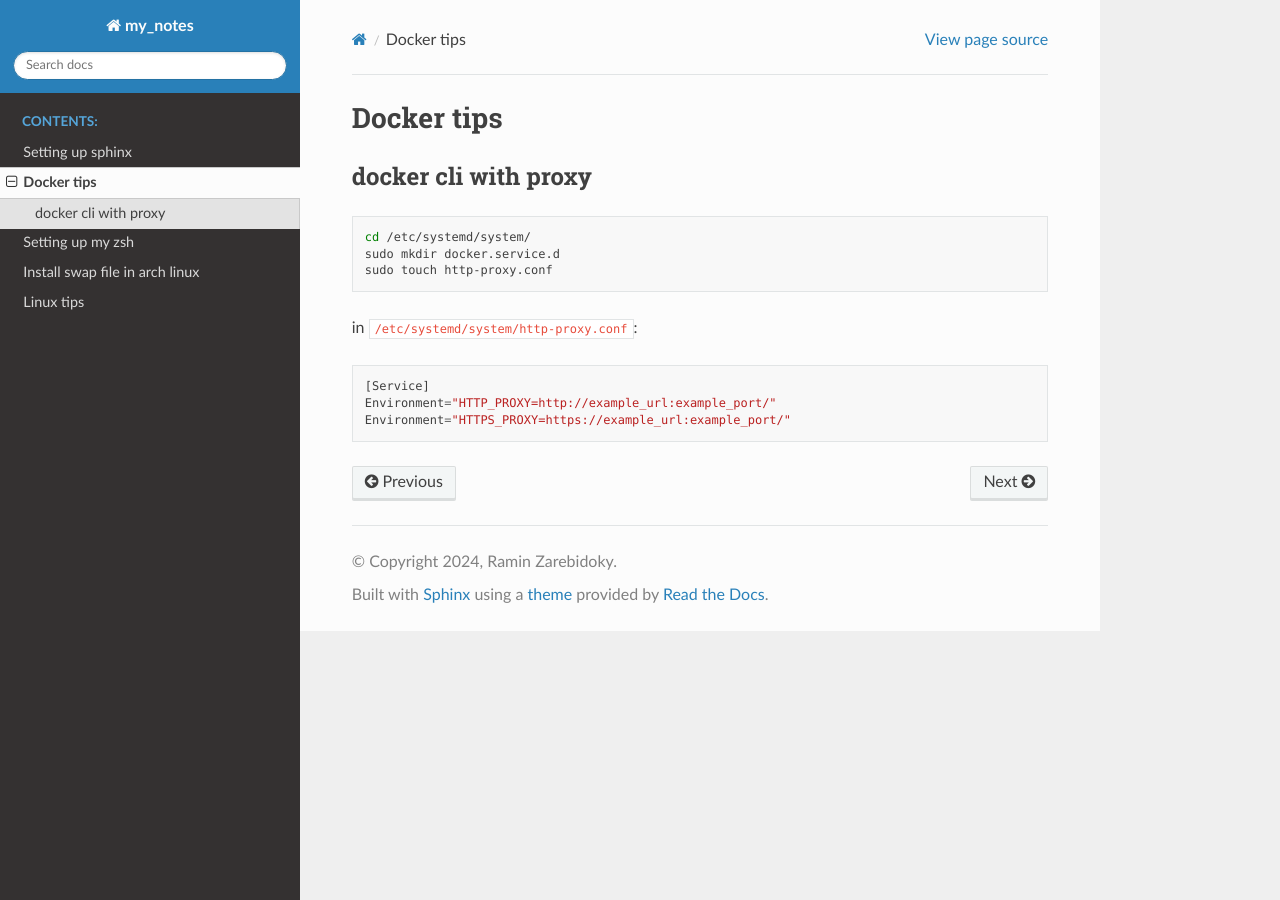
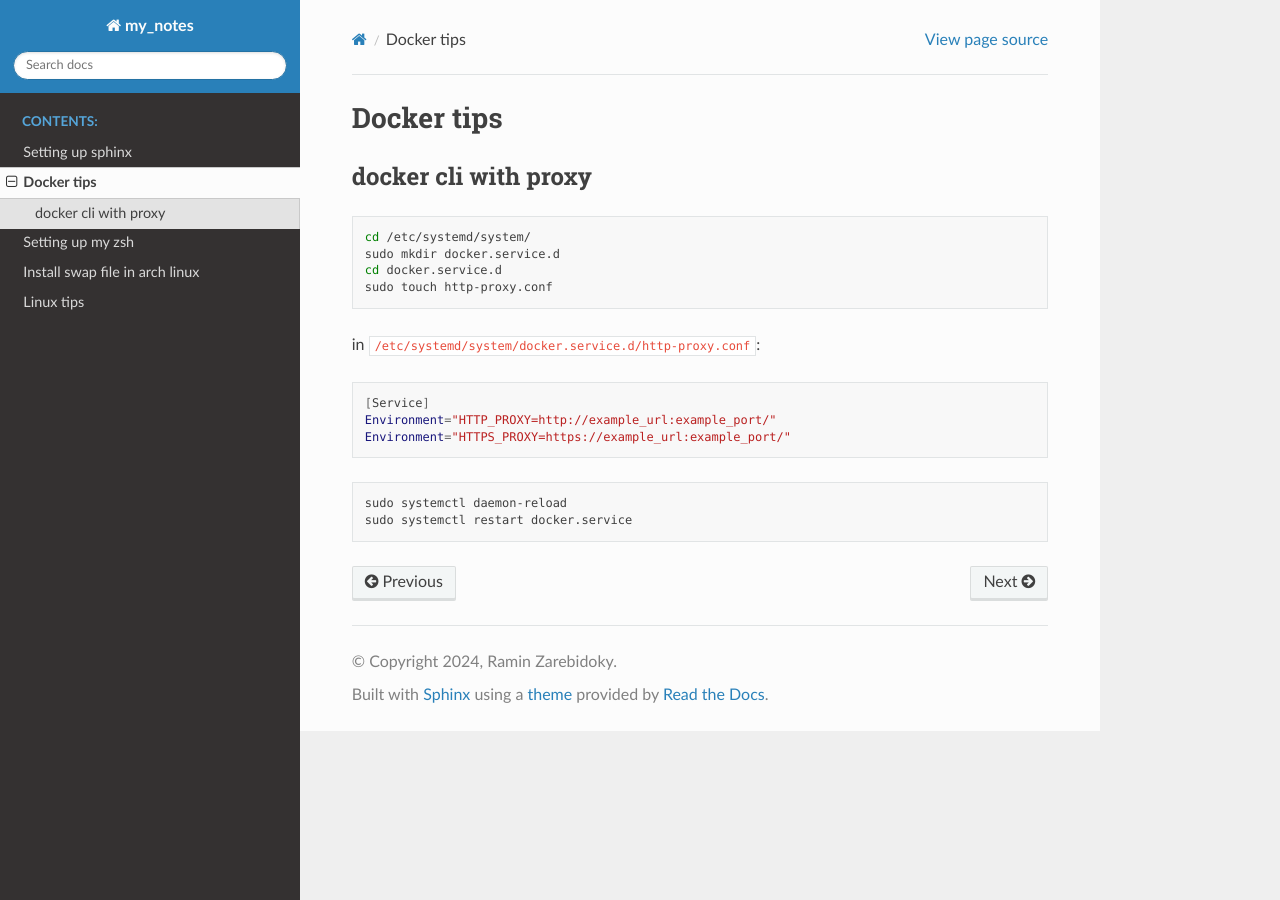
Before and after one commit to LiterallyTheOne/my_notes, a Sphinx documentation site: the page built from docs/source/docker_tips.rst, in a window 1280 px wide. Built offline with Sphinx 7.4.7 and the Read the Docs theme 2.0.0, drawn with Linux system fonts in a browser that asks for light colours.

Commit message:
Correct proxy in docker

```diff
--- a/docs/source/docker_tips.rst
+++ b/docs/source/docker_tips.rst
@@ -8,12 +8,18 @@ docker cli with proxy
 
     cd /etc/systemd/system/
     sudo mkdir docker.service.d
+    cd docker.service.d
     sudo touch http-proxy.conf
 
-in ``/etc/systemd/system/http-proxy.conf``:
+in ``/etc/systemd/system/docker.service.d/http-proxy.conf``:
 
-.. code-block::
+.. code-block:: shell
 
     [Service]
     Environment="HTTP_PROXY=http://example_url:example_port/"
     Environment="HTTPS_PROXY=https://example_url:example_port/"
+
+.. code-block:: shell
+
+    sudo systemctl daemon-reload
+    sudo systemctl restart docker.service
```
